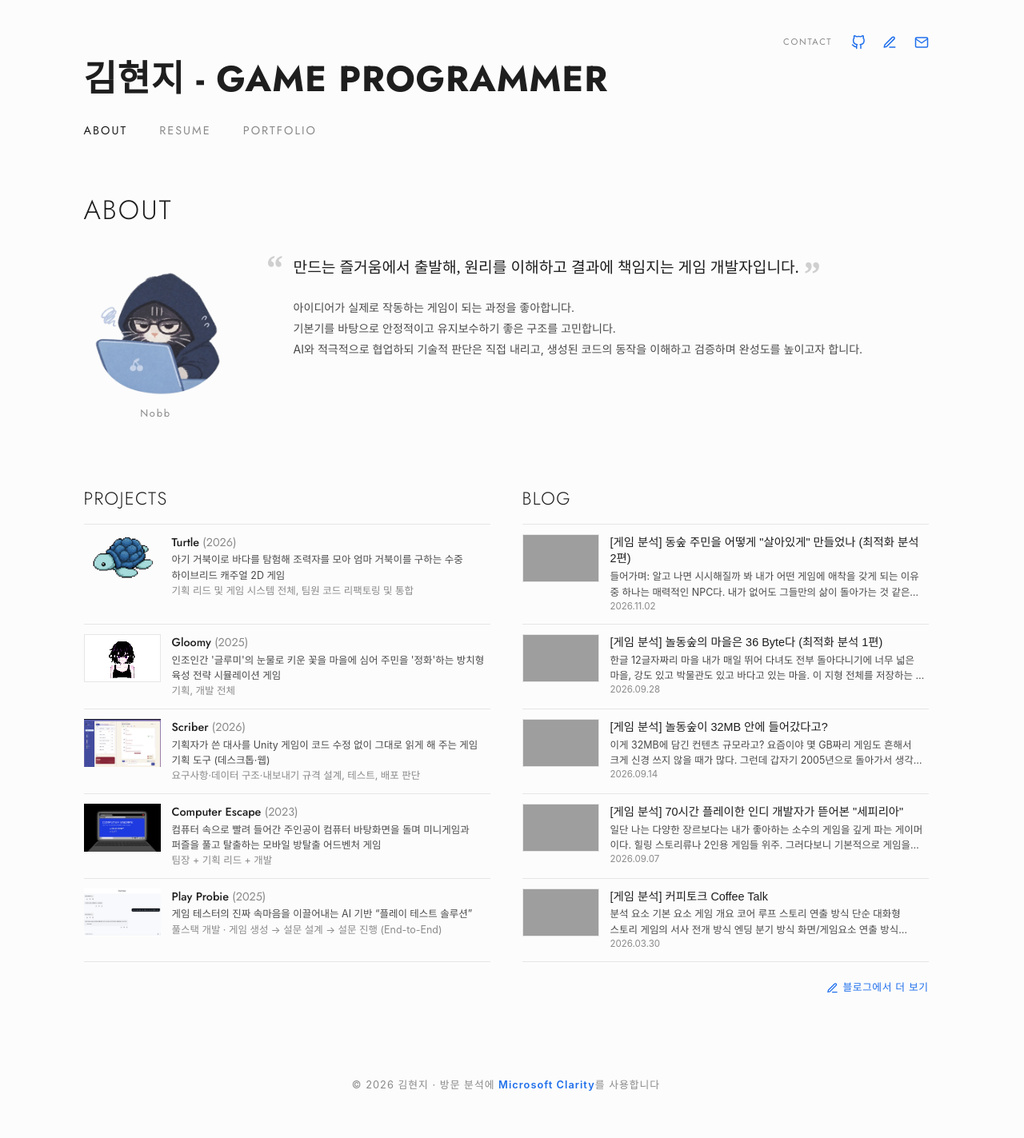
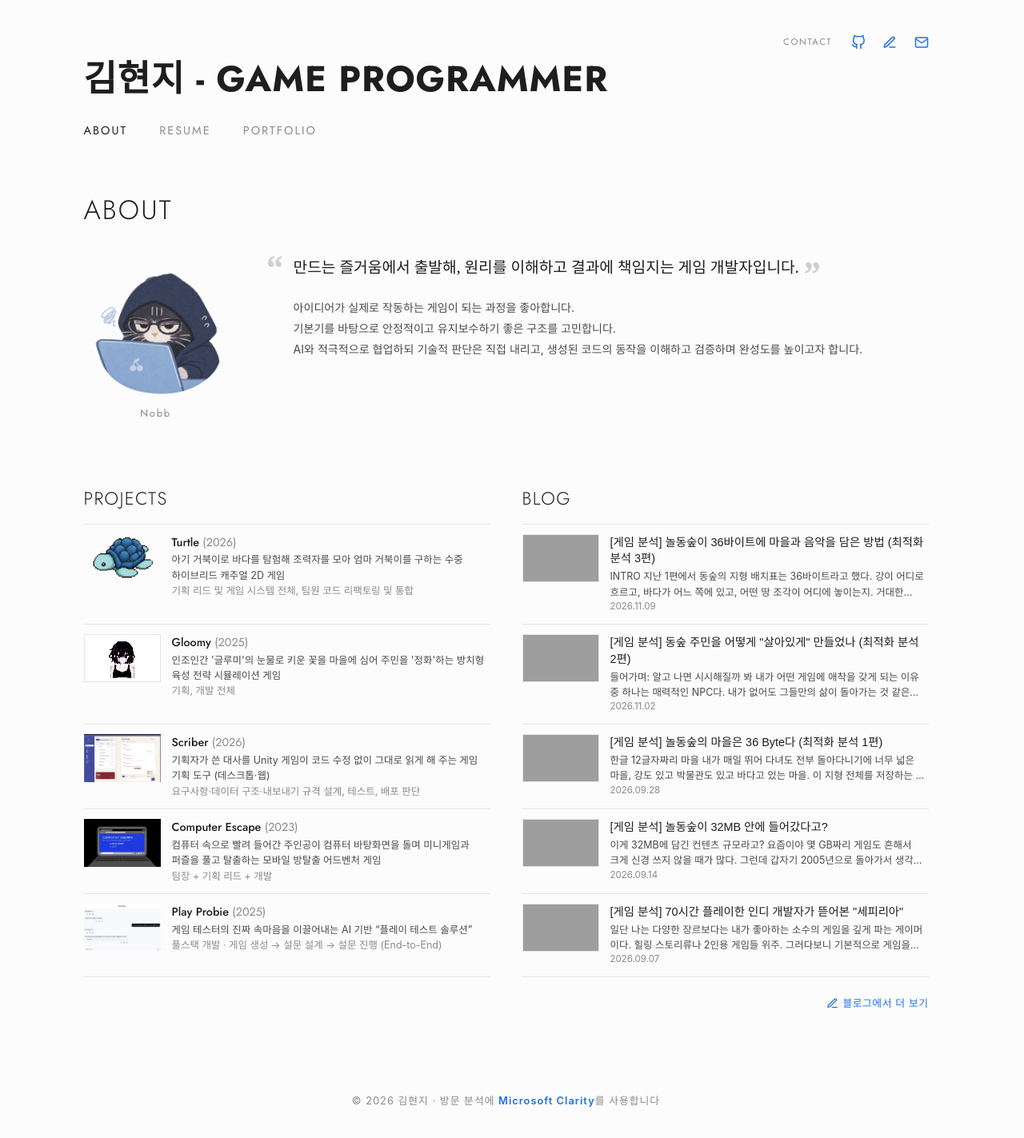
Before and after one commit to HelloNobb/HelloNobb.github.io, a Jekyll site: the page built from index.html, in a window 1280 px wide, cut to the strip 0-1453 px from the top of the page. Shown: the top 1423 px of the strip at 80% size. Built offline with Jekyll 4.4.1, drawn with Linux system fonts in a browser that asks for light colours; some web fonts are replaced; grey boxes are pictures that could not be loaded.

Commit message:
Update blog posts

```diff
--- a/_data/blog.json
+++ b/_data/blog.json
@@ -1,4 +1,11 @@
 [
+  {
+    "title": "[게임 분석] 놀동숲이 36바이트에 마을과 음악을 담은 방법 (최적화 분석 3편)",
+    "url": "https://nobbs-it-study.tistory.com/entry/%EA%B2%8C%EC%9E%84-%EB%B6%84%EC%84%9D-%EB%86%80%EB%8F%99%EC%88%B2%EC%9D%B4-36%EB%B0%94%EC%9D%B4%ED%8A%B8%EC%97%90-%EB%A7%88%EC%9D%84%EA%B3%BC-%EC%9D%8C%EC%95%85%EC%9D%84-%EB%8B%B4%EC%9D%80-%EB%B0%A9%EB%B2%95-%EC%B5%9C%EC%A0%81%ED%99%94-%EB%B6%84%EC%84%9D-3%ED%8E%B8",
+    "date": "2026-11-09",
+    "summary": "INTRO 지난 1편에서 동숲의 지형 배치표는 36바이트라고 했다. 강이 어디로 흐르고, 바다가 어느 쪽에 있고, 어떤 땅 조각이 어디에 놓이는지. 거대한 지형을…",
+    "thumb": "https://blog.kakaocdn.net/dn/bVbnTq/dJMcaagtihq/SBI8A5NamQncbrsoKBy6uk/img.png"
+  },
   {
     "title": "[게임 분석] 동숲 주민을 어떻게 \"살아있게\" 만들었나 (최적화 분석 2편)",
     "url": "https://nobbs-it-study.tistory.com/entry/%EA%B2%8C%EC%9E%84-%EB%B6%84%EC%84%9D-%EB%8F%99%EC%88%B2-%EC%A3%BC%EB%AF%BC%EC%9D%84-%EC%96%B4%EB%96%BB%EA%B2%8C-%EC%82%B4%EC%95%84%EC%9E%88%EA%B2%8C-%EB%A7%8C%EB%93%A4%EC%97%88%EB%82%98-%EC%B5%9C%EC%A0%81%ED%99%94-%EB%B6%84%EC%84%9D-2%ED%8E%B8",
@@ -26,12 +33,5 @@
     "date": "2026-09-07",
     "summary": "일단 나는 다양한 장르보다는 내가 좋아하는 소수의 게임을 깊게 파는 게이머 이다. 힐링 스토리류나 2인용 게임들 위주. 그러다보니 기본적으로 게임을 좋아한다면 해…",
     "thumb": "https://blog.kakaocdn.net/dn/bxDdaS/dJMcafup2cL/kjpLYjB49s228eovAb0kq1/img.png"
-  },
-  {
-    "title": "[게임 분석] 커피토크 Coffee Talk",
-    "url": "https://nobbs-it-study.tistory.com/entry/%EA%B2%8C%EC%9E%84-%EB%B6%84%EC%84%9D-%EC%BB%A4%ED%94%BC%ED%86%A0%ED%81%AC-Coffee-Talk",
-    "date": "2026-03-30",
-    "summary": "분석 요소 기본 요소 게임 개요 코어 루프 스토리 연출 방식 단순 대화형 스토리 게임의 서사 전개 방식 엔딩 분기 방식 화면/게임요소 연출 방식 지루하지 않게 하…",
-    "thumb": "https://blog.kakaocdn.net/dn/1YIqV/dJMcaaY2BMB/CkdWtNPbAC37KJdM93tTS0/img.png"
   }
 ]
```
